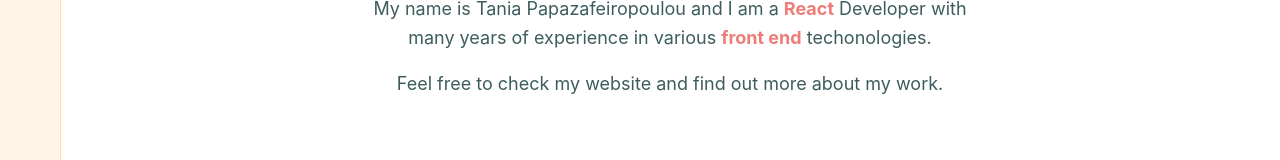
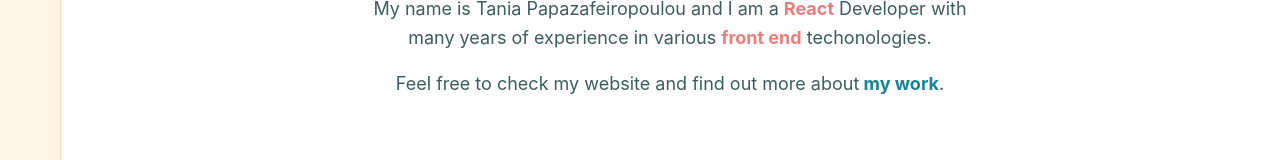
Before and after one commit to altany/tany4, a Next.js app: page / in a window 1280 px wide. Shown: the part 271-431 px from the top of the page. Built offline with nearby package versions, Linux system fonts and the light colour scheme; no server answers.

Commit message:
Add work link in intro

```diff
--- a/pages/index.js
+++ b/pages/index.js
@@ -22,7 +22,13 @@ export default function Home() {
           My name is {NAME} and I am a <b>React</b> Developer with many years of
           experience in various <b>front end</b> techonologies.
         </p>
-        <p>Feel free to check my website and find out more about my work.</p>
+        <p>
+          Feel free to check my website and find out more about
+          <Link href="/work">
+            <a title="Work"> my work</a>
+          </Link>
+          .
+        </p>
       </section>
     </Layout>
   );
--- a/styles/utils.module.scss
+++ b/styles/utils.module.scss
@@ -28,6 +28,10 @@
   margin: 0 auto;
   b {
     color: variables.$thirdColor;
+  }
+  a {
+    color: variables.$navLinkColor;
+    font-weight: bold;
   }
 }
 
```
